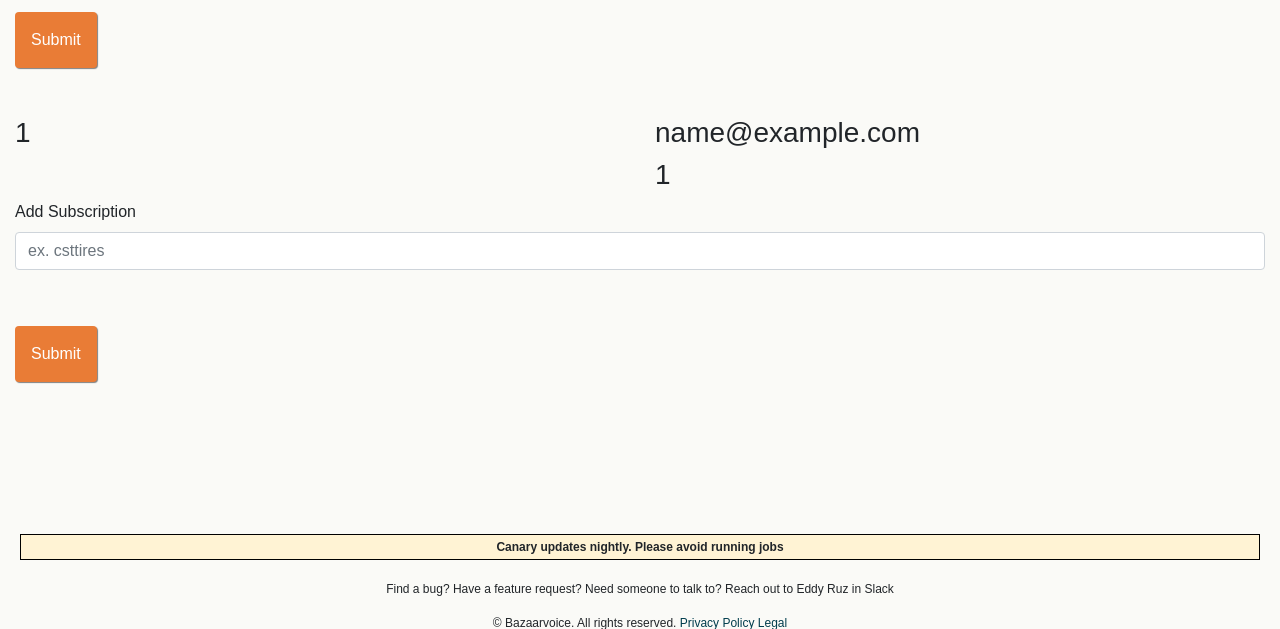
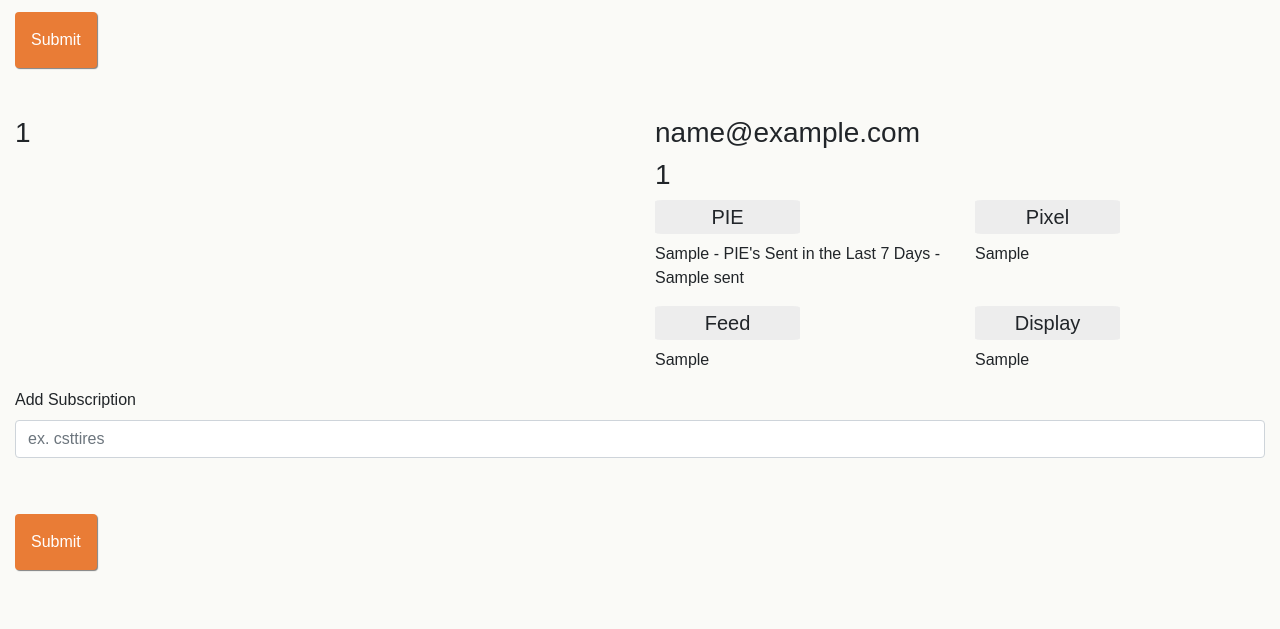
Before and after one commit to stephig85/hackathon-project-canary, a Flask app: page /subscriber/1 in a window 1280 px wide. Shown: the part 306-935 px from the top of the page. Run offline with Flask 2, Linux system fonts and the light colour scheme; a database or web service that is not in the repository returns one stand-in record (values such as "Sample title"); some libraries are stand-ins or nearby versions.

Commit message:
added client grid back to subscriber page

```diff
--- a/templates/subscriber.html
+++ b/templates/subscriber.html
@@ -73,6 +73,34 @@
       </div>
       <div class="col">
         <h3>{{ client.id }}</h3>
+        <div class="row">
+          <div class="col">
+            <h5>PIE</h5>
+            <p>
+              {% if client.pie_status %}
+              {{ client.pie_status[0] }} - PIE's Sent in the Last 7 Days - {{ client.pie_status[1]['sent'] }}
+              {% endif %}
+            </p>
+          </div>
+          <div class="col">
+            <h5>Pixel</h5>
+            <p>
+              {% if client.pixel_status %}
+              {{ client.pixel_status[0] }}
+              {% endif %}
+            </p>
+          </div>
+        </div>
+        <div class="row">
+          <div class="col">
+            <h5>Feed</h5>
+            <p>{% if client.feed_status %}{{ client.feed_status[0] }}{% endif %}</p>
+          </div>
+          <div class="col">
+            <h5>Display</h5>
+            <p>{% if client.display_status %}{{ client.display_status[0] }}{% endif %}</p>
+          </div>
+        </div>
       </div>
     </div>
     {% endfor %}
```
